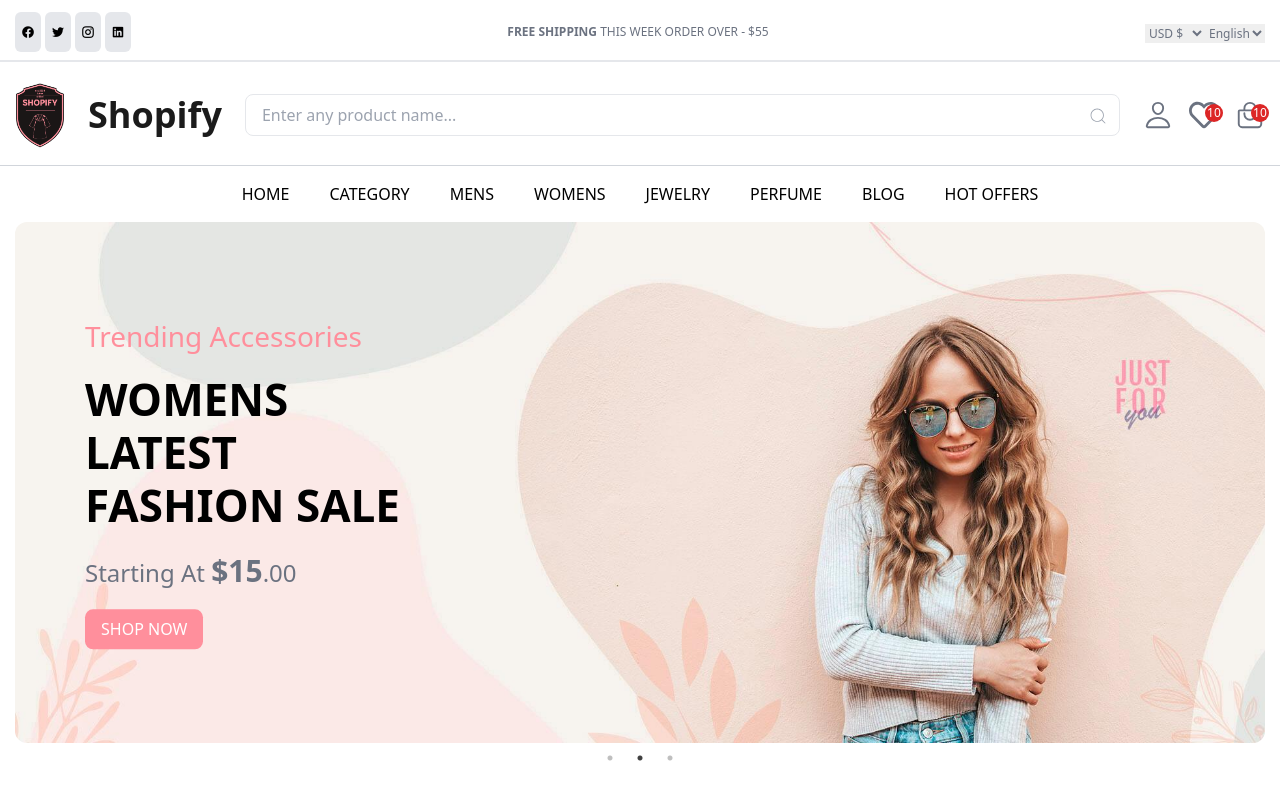
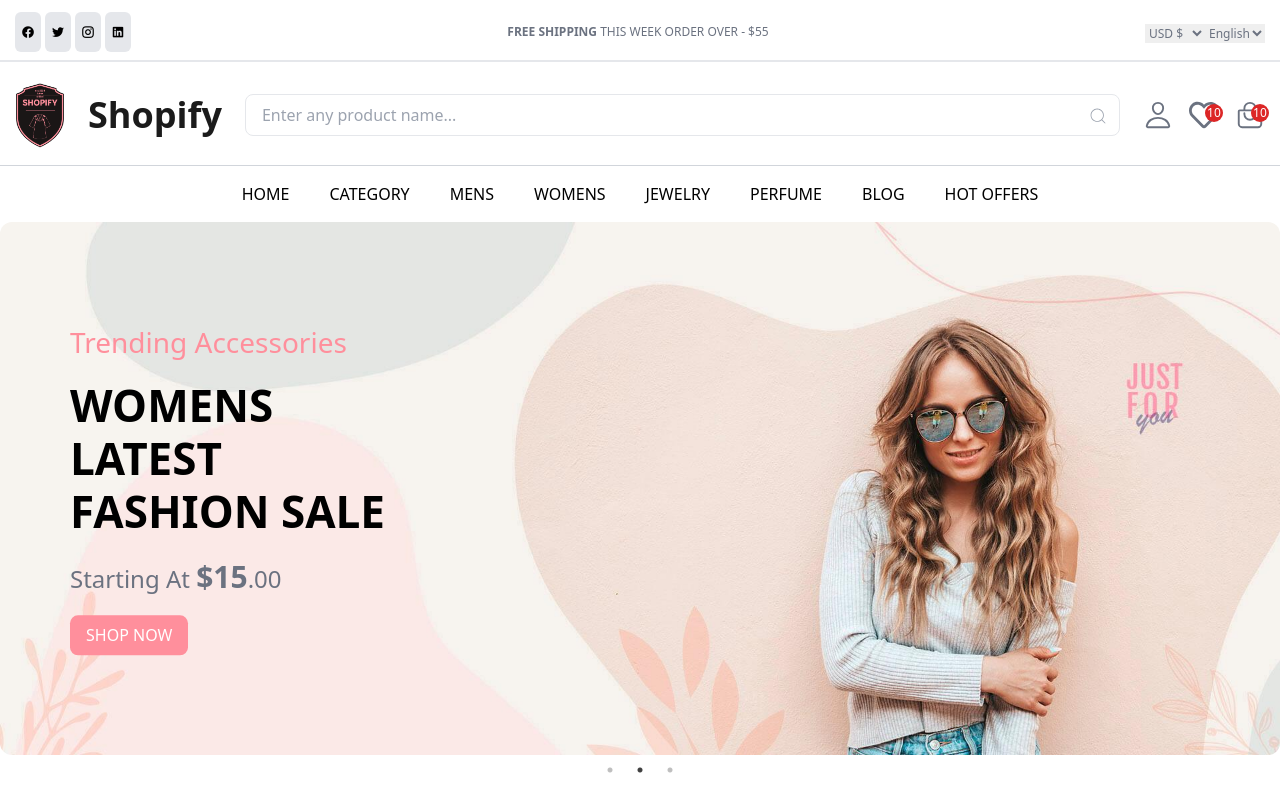
Before and after one commit to Suhaskhilari75/Next-Landing_page, a Next.js app: page / in a window 1280 px wide. Shown: the top 800 px of the page. Built offline with nearby package versions, Linux system fonts and the light colour scheme.

Commit message:
slider fix

```diff
--- a/src/app/component/Hero/hero.jsx
+++ b/src/app/component/Hero/hero.jsx
@@ -39,7 +39,7 @@ const Herocomponent = () => {
   return (
     <>
       <div>
-        <div className="container pt-6 lg:pt-0">
+        <div className="pt-6 lg:pt-0">
           <Slider {...settings}>
             {slidedata.map((item) => (
               <Slide key={item.id}
--- a/src/app/layout.js
+++ b/src/app/layout.js
@@ -21,7 +21,7 @@ export default function RootLayout({ children }) {
       {/* <link rel="icon" type="image/png" sizes="32x32" href="/logo.png" /> */}
 
       </head>
-      <body>
+      <body >
         <Header/>
         <HeaderMain/>
         <Navbar/>
```
